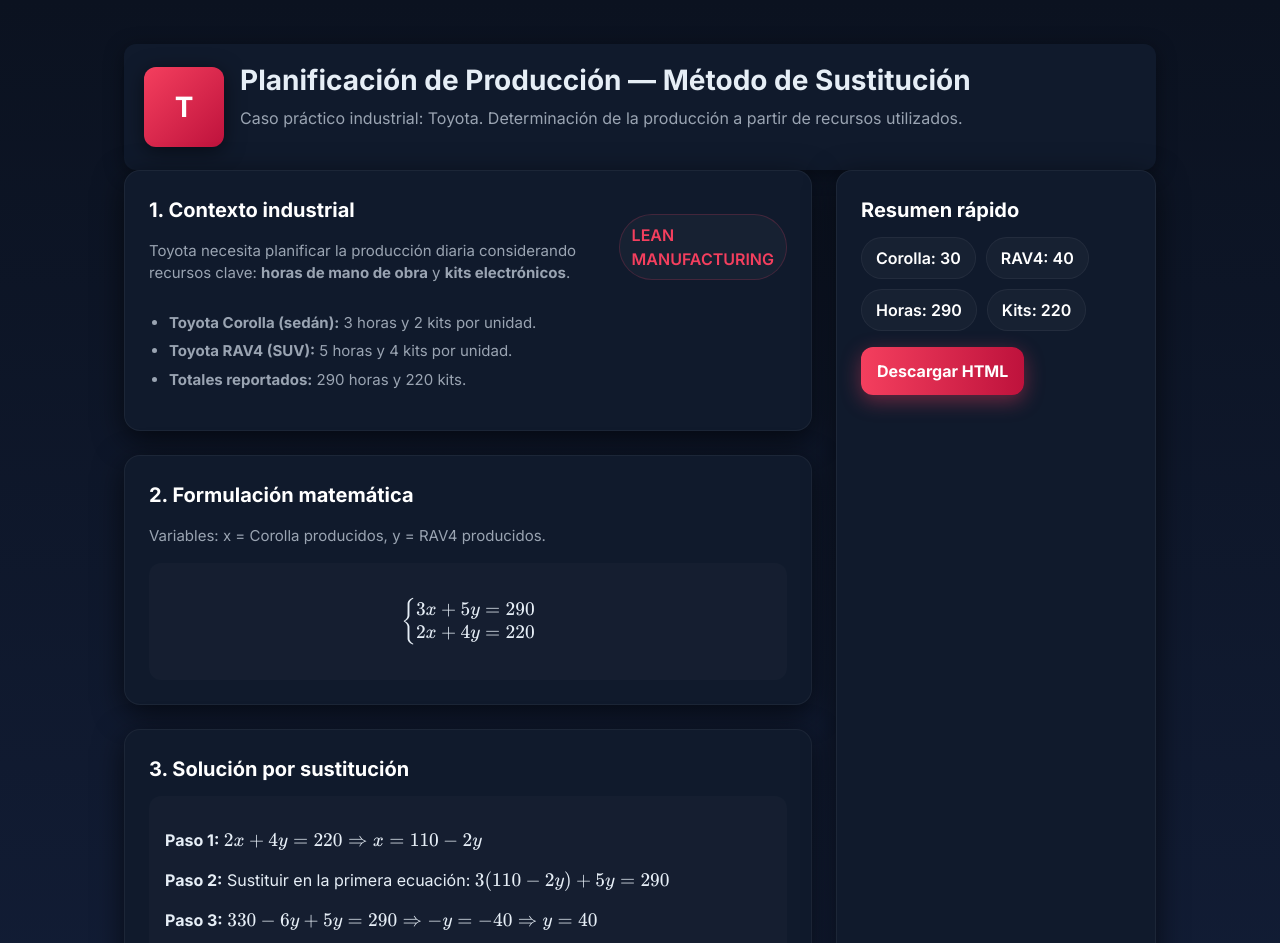
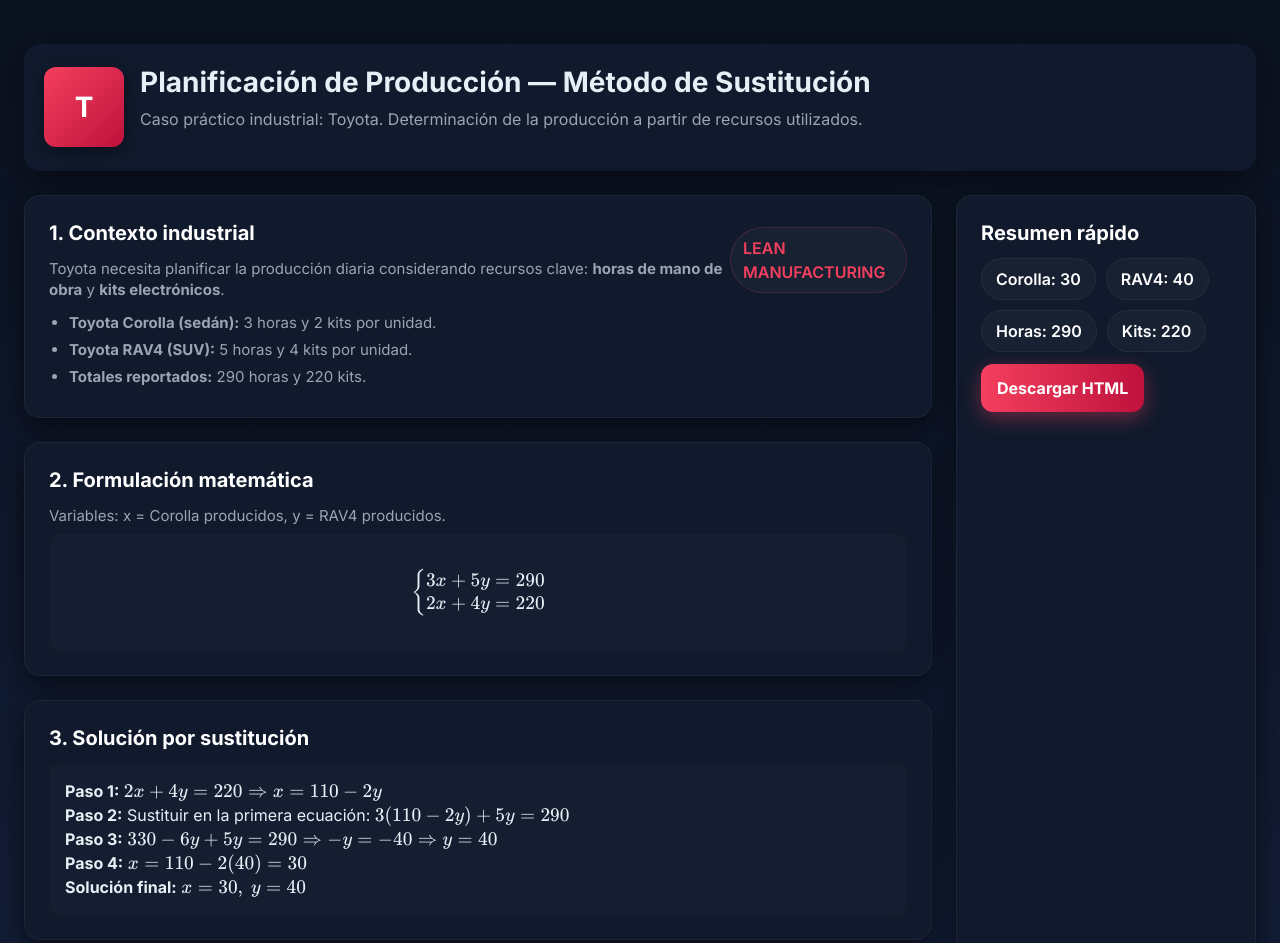
Before and after one commit to juanpahdezreyess/examen-algebra, a plain HTML site: page index.html in a window 1280 px wide. Shown: the top 943 px of the page. Drawn offline with nearby package versions, Linux system fonts and the light colour scheme.

Commit message:
Update index.html

```diff
--- a/index.html
+++ b/index.html
@@ -16,23 +16,34 @@
       --accent-dark: #be123c;
       --glass: rgba(255, 255, 255, 0.03);
     }
-    * {box-sizing: border-box;}
+    * {
+      box-sizing: border-box;
+      margin: 0;
+      padding: 0;
+    }
     body {
       font-family: Inter, system-ui, -apple-system, Segoe UI, Roboto, "Helvetica Neue", Arial;
-      margin: 0;
       background: linear-gradient(180deg, #0b1220 0%, #121d36 60%);
       color: #e6eef6;
       -webkit-font-smoothing: antialiased;
       line-height: 1.5;
+      min-height: 100vh;
     }
     .container {
+      max-width: 100%;
+      margin: 0 auto;
+      padding: 12px;
+    }
+    @media (min-width: 768px) {
+      .container {
         max-width: 1080px;
-      margin: 0 auto;
-      padding: 16px;
+        padding: 24px;
+        margin: 20px auto;
+      }
     }
     header {
       display: flex;
-      gap: 16px;
+      gap: 12px;
       align-items: center;
       background: var(--card);
       padding: 16px;
@@ -40,31 +51,44 @@
       box-shadow: 0 4px 20px rgba(0,0,0,0.4);
       flex-direction: column;
       text-align: center;
+      margin-bottom: 16px;
+    }
+    @media (min-width: 480px) {
+      header {
+        flex-direction: row;
+        text-align: left;
+        gap: 16px;
+      }
     }
     @media (min-width: 768px) {
       header {
-        flex-direction: row;
-        text-align: left;
         padding: 20px;
-      }
-      .container {
-        padding: 24px;
-        margin: 20px auto;
+        border-radius: 16px;
+        box-shadow: 0 8px 30px rgba(0,0,0,0.5);
+        margin-bottom: 24px;
       }
     }
     .logo {
-      width: 60px;
-      height: 60px;
-      border-radius: 12px;
+      width: 50px;
+      height: 50px;
+      border-radius: 10px;
       background: linear-gradient(135deg, var(--accent), var(--accent-dark));
       display: flex;
       align-items: center;
       justify-content: center;
-      box-shadow: 0 4px 20px rgba(0,0,0,0.5);
-      font-size: 24px;
+      box-shadow: 0 4px 15px rgba(0,0,0,0.4);
+      font-size: 20px;
       font-weight: bold;
       color: #fff;
       flex-shrink: 0;
+    }
+    @media (min-width: 480px) {
+      .logo {
+        width: 60px;
+        height: 60px;
+        font-size: 24px;
+        border-radius: 12px;
+      }
     }
     @media (min-width: 768px) {
       .logo {
@@ -75,8 +99,14 @@
     }
     h1 {
       margin: 0;
+      font-size: 20px;
+      line-height: 1.3;
+      word-wrap: break-word;
+    }
+    @media (min-width: 480px) {
+      h1 {
         font-size: 22px;
-      line-height: 1.2;
+      }
     }
     @media (min-width: 768px) {
       h1 {
@@ -85,8 +115,14 @@
     }
     p.lead {
       color: var(--muted);
-      margin: 8px 0 0;
+      margin: 6px 0 0;
+      font-size: 13px;
+      line-height: 1.4;
+    }
+    @media (min-width: 480px) {
+      p.lead {
         font-size: 14px;
+      }
     }
     @media (min-width: 768px) {
       p.lead {
@@ -96,11 +132,12 @@
     }
     .card {
       background: var(--card);
-      padding: 20px;
-      border-radius: 12px;
-      box-shadow: 0 4px 20px rgba(0,0,0,0.4);
+      padding: 16px;
+      border-radius: 10px;
+      box-shadow: 0 4px 15px rgba(0,0,0,0.3);
       border: 1px solid rgba(255,255,255,0.05);
-      margin-bottom: 20px;
+      margin-bottom: 16px;
+      overflow: hidden;
     }
     @media (min-width: 768px) {
       .card {
@@ -113,28 +150,41 @@
     .grid {
       display: flex;
       flex-direction: column;
-      gap: 20px;
+      gap: 16px;
     }
     @media (min-width: 900px) {
       .grid {
         display: grid;
-        grid-template-columns: 1fr 320px;
+        grid-template-columns: 1fr 300px;
         gap: 24px;
       }
     }
     h2 {
-      margin: 0 0 12px;
+      margin: 0 0 10px;
+      font-size: 17px;
+      color: #fff;
+      line-height: 1.3;
+    }
+    @media (min-width: 480px) {
+      h2 {
         font-size: 18px;
-      color: #fff;
+      }
     }
     @media (min-width: 768px) {
       h2 {
         font-size: 20px;
+        margin: 0 0 12px;
       }
     }
     .muted {
       color: var(--muted);
+      font-size: 13px;
+      line-height: 1.4;
+    }
+    @media (min-width: 480px) {
+      .muted {
         font-size: 14px;
+      }
     }
     @media (min-width: 768px) {
       .muted {
@@ -143,15 +193,21 @@
     }
     .badge {
       display: inline-block;
-      padding: 6px 10px;
+      padding: 5px 8px;
       border-radius: 999px;
       background: var(--glass);
       color: var(--accent);
       font-weight: 600;
       border: 1px solid rgba(244,63,94,0.2);
       text-transform: uppercase;
+      font-size: 11px;
+      margin-top: 8px;
+    }
+    @media (min-width: 480px) {
+      .badge {
+        padding: 6px 10px;
         font-size: 12px;
-      margin-top: 10px;
+      }
     }
     @media (min-width: 768px) {
       .badge {
@@ -162,11 +218,17 @@
     }
     pre {
       background: #071827;
-      padding: 12px;
-      border-radius: 8px;
+      padding: 10px;
+      border-radius: 6px;
       overflow: auto;
       color: #dff1f6;
+      font-size: 12px;
+    }
+    @media (min-width: 480px) {
+      pre {
+        padding: 12px;
         font-size: 13px;
+      }
     }
     @media (min-width: 768px) {
       pre {
@@ -181,19 +243,32 @@
     table {
       width: 100%;
       border-collapse: collapse;
-      margin-top: 12px;
+      margin-top: 10px;
       background: var(--glass);
-      font-size: 14px;
+      font-size: 12px;
+      min-width: 280px;
+    }
+    @media (min-width: 480px) {
+      table {
+        font-size: 13px;
+      }
     }
     @media (min-width: 768px) {
       table {
         font-size: inherit;
+        margin-top: 12px;
       }
     }
     td, th {
-      padding: 8px;
+      padding: 6px 8px;
       border-bottom: 1px solid rgba(255,255,255,0.05);
       text-align: left;
+      word-wrap: break-word;
+    }
+    @media (min-width: 480px) {
+      td, th {
+        padding: 8px;
+      }
     }
     @media (min-width: 768px) {
       td, th {
@@ -202,21 +277,35 @@
     }
     th {
       background: rgba(255,255,255,0.04);
+      font-weight: 600;
     }
     .verify {
       display: flex;
+      gap: 8px;
+      flex-wrap: wrap;
+      margin-top: 6px;
+    }
+    @media (min-width: 768px) {
+      .verify {
         gap: 10px;
-      flex-wrap: wrap;
         margin-top: 8px;
       }
+    }
     .pill {
-      padding: 6px 12px;
+      padding: 5px 10px;
       border-radius: 999px;
       background: var(--glass);
       border: 1px solid rgba(255,255,255,0.05);
       font-weight: 600;
       color: #fff;
+      font-size: 12px;
+      white-space: nowrap;
+    }
+    @media (min-width: 480px) {
+      .pill {
+        padding: 6px 12px;
         font-size: 13px;
+      }
     }
     @media (min-width: 768px) {
       .pill {
@@ -225,30 +314,45 @@
       }
     }
     footer {
-      margin-top: 20px;
+      margin-top: 16px;
       color: var(--muted);
+      font-size: 11px;
+      text-align: center;
+      padding: 0 8px;
+    }
+    @media (min-width: 480px) {
+      footer {
         font-size: 12px;
-      text-align: center;
+      }
     }
     @media (min-width: 768px) {
       footer {
+        margin-top: 20px;
         font-size: 13px;
       }
     }
     .download {
       display: inline-block;
-      margin-top: 16px;
+      margin-top: 12px;
       padding: 10px 14px;
-      border-radius: 10px;
+      border-radius: 8px;
       background: linear-gradient(90deg, var(--accent), var(--accent-dark));
       color: #fff;
       font-weight: 700;
       text-decoration: none;
-      box-shadow: 0 4px 15px rgba(244,63,94,0.4);
+      box-shadow: 0 4px 12px rgba(244,63,94,0.4);
       transition: transform 0.2s;
-      font-size: 14px;
+      font-size: 13px;
       width: 100%;
       text-align: center;
+      border: none;
+    }
+    @media (min-width: 480px) {
+      .download {
+        padding: 10px 14px;
+        font-size: 14px;
+        border-radius: 10px;
+      }
     }
     @media (min-width: 768px) {
       .download {
@@ -264,17 +368,25 @@
     }
     .math {
       background: rgba(255,255,255,0.02);
+      padding: 12px;
+      border-radius: 8px;
+      margin-top: 6px;
+      font-size: 13px;
+      overflow-x: auto;
+    }
+    @media (min-width: 480px) {
+      .math {
         padding: 14px;
+        font-size: 14px;
         border-radius: 10px;
-      margin-top: 8px;
-      font-size: 14px;
-      overflow-x: auto;
+      }
     }
     @media (min-width: 768px) {
       .math {
         padding: 16px;
         border-radius: 12px;
         font-size: inherit;
+        margin-top: 8px;
       }
     }
     .card-header {
@@ -283,18 +395,62 @@
       align-items: flex-start;
       flex-direction: column;
     }
-    @media (min-width: 768px) {
+    @media (min-width: 480px) {
       .card-header {
         flex-direction: row;
         align-items: center;
       }
     }
     ul.muted {
+      padding-left: 18px;
+      margin-top: 10px;
+    }
+    ul.muted li {
+      margin-bottom: 5px;
+      line-height: 1.4;
+    }
+    @media (min-width: 768px) {
+      ul.muted {
         padding-left: 20px;
         margin-top: 12px;
       }
       ul.muted li {
         margin-bottom: 6px;
+      }
+    }
+
+    /* Asegurar que todo quede dentro del viewport */
+    html, body {
+      overflow-x: hidden;
+      width: 100%;
+    }
+
+    /* Prevenir desbordamiento horizontal */
+    .container, header, .card, table, .math, pre {
+      max-width: 100%;
+    }
+
+    /* Ajustes específicos para pantallas muy pequeñas */
+    @media (max-width: 360px) {
+      .container {
+        padding: 8px;
+      }
+      header {
+        padding: 12px;
+      }
+      .card {
+        padding: 12px;
+      }
+      h1 {
+        font-size: 18px;
+      }
+      h2 {
+        font-size: 16px;
+      }
+      .pill {
+        padding: 4px 8px;
+        font-size: 11px;
+      }
     }
   </style>
   <script src="https://cdn.jsdelivr.net/npm/mathjax@3/es5/tex-mml-chtml.js"></script>
```
Lines whose indentation alone changed are shown as unchanged.
